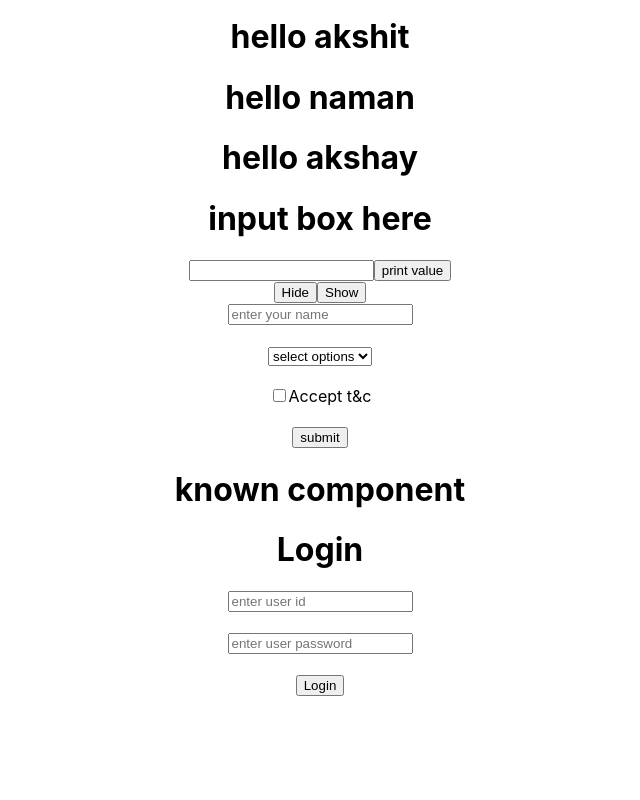
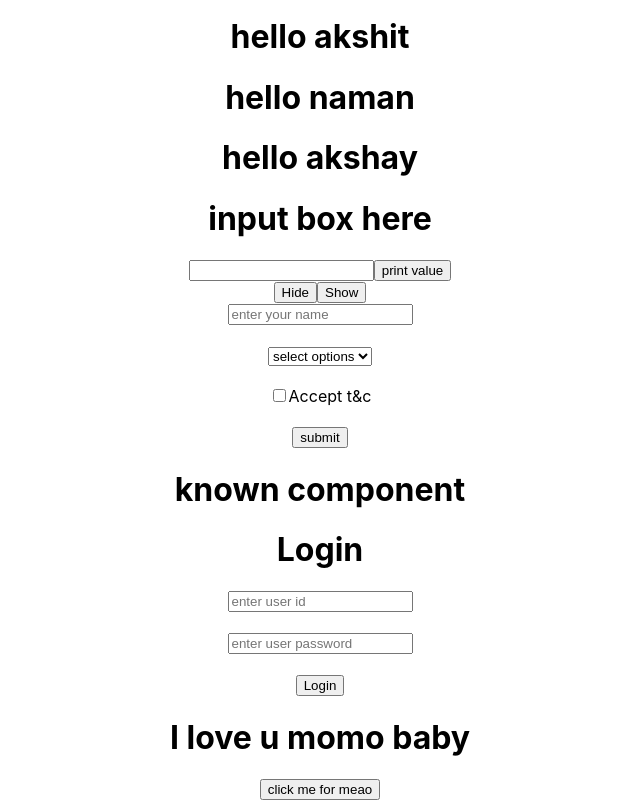
Before and after one commit to Akshit-Kumar098/react-learning, a React (Create React App) app: page / in a window 1280 px wide. Shown: the part 735-1535 px from the top of the page, without its empty margins (320-960 px from the left). Before the commit the page ends 1431 px from the top, so only its background shows below. Built offline with nearby package versions, Linux system fonts and the light colour scheme.

Commit message:
fnctnasprops

```diff
--- a/src/App.js
+++ b/src/App.js
@@ -8,8 +8,14 @@ import Names from './Student.js'
 import Yoo from './Student2.js'
 import Profile from './Profile.js';
 import Login from './form.js';
+import Momos from './Functionasprop.js';
 
 function App() {
+  function meaonese(){
+    return(
+      alert("white meao")
+    )
+  }
   return (
     <div className="App">
 
@@ -22,6 +28,7 @@ function App() {
       <Grapes/>
       <Profile/>
       <Login/>
+      <Momos data={meaonese}/>
     </div>
 
   );
--- /dev/null
+++ b/src/Functionasprop.js
@@ -0,0 +1,10 @@
+import React from "react";
+function Momos(props){
+    return(
+        <div>
+            <h1>I love u momo baby</h1>
+            <button onClick={props.data}>click me for meao</button>
+        </div>
+    )
+}
+export default Momos;
```
